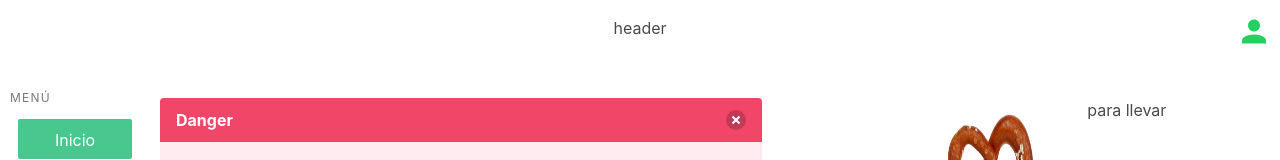
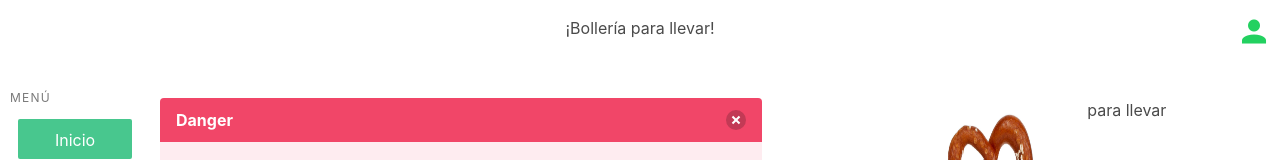
Before and after one commit to alexvkcr/shop, a Vue app in the folder shop/: page / in a window 1280 px wide. Shown: the top 160 px of the page. Built offline with nearby package versions, Linux system fonts and the light colour scheme; what v-img would draw is missing.

Commit message:
feat/ new title

```diff
--- a/shop/src/components/AppHeader.vue
+++ b/shop/src/components/AppHeader.vue
@@ -13,7 +13,7 @@
             </b-icon>
       </div>
 
-    header
+    ¡Bollería para llevar!
   </div>
 </template>
 
```
